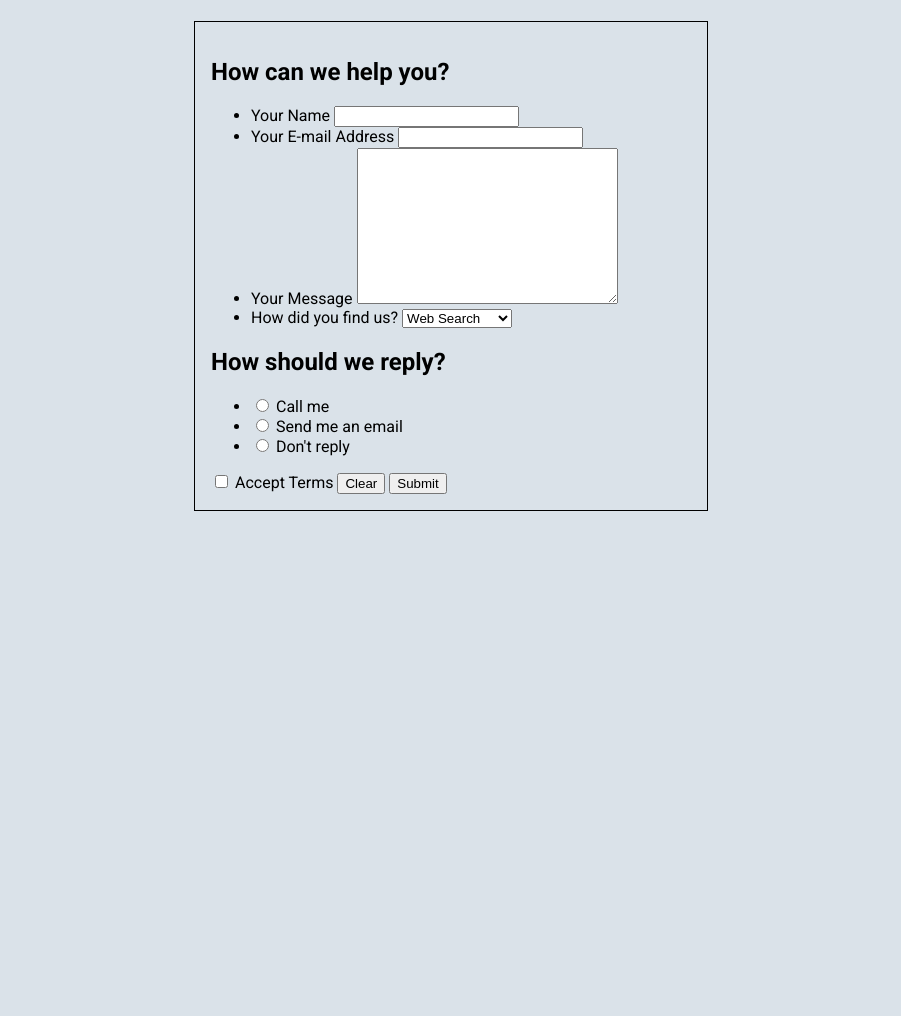
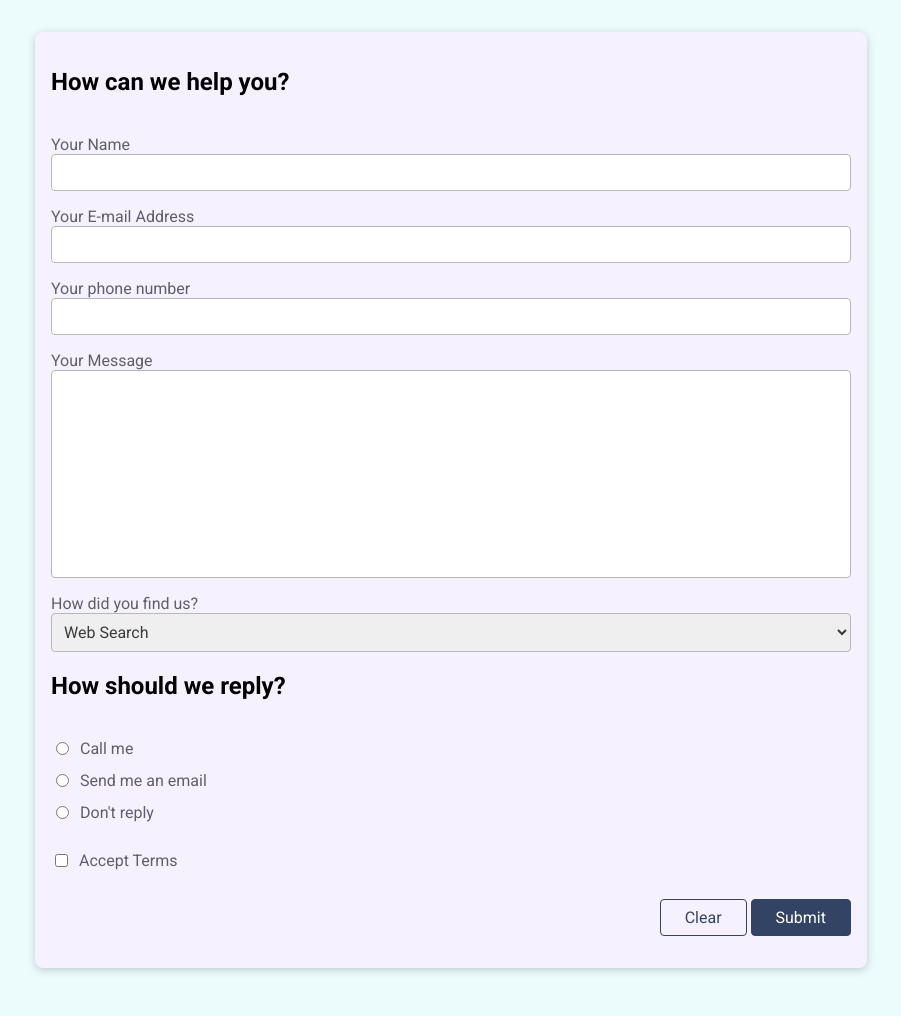
Before and after one commit to Unwana-dev/Pratice, a plain HTML site: page 100-days-of-code/Forms-pratice/Pratice-project/index.html in a window 1280 px wide. Shown: the part 86-1102 px from the top of the page, without its empty margins (189-1090 px from the left). Before the commit the page ends 800 px from the top, so only its background shows below. Drawn offline with Linux system fonts and the light colour scheme.

Commit message:
pratice forms

```diff
--- a/100-days-of-code/Forms-pratice/Pratice-project/index.html
+++ b/100-days-of-code/Forms-pratice/Pratice-project/index.html
@@ -17,64 +17,73 @@
         </h1>
     </header>
     <main>
-        <form action="">
-            <section class="first-container">
+        <form action="/challenge" method="get">
+            <section >
                 <h2>
                     How can we help you?
                 </h2>
 
                 <ul>
                     <li>
-                        <label for="">Your Name</label>
-                        <input type="text">
+                        <label for="username">Your Name</label>
+                        <input type="text" id="username" name="username" required>
                     </li>
                     <li>
-                        <label for="">Your E-mail Address</label>
-                        <input type="email">
+                        <label for="email">Your E-mail Address</label>
+                        <input type="email" id="email" name="email" required>
+                    </li>
+                    <li>
+                        <label for="phone">Your phone number</label>
+                        <input type="tel" name="phone" id="phone" required minlength="5">
                     </li>
                     <li>
                         <label for="">Your Message</label>
-                        <textarea name="" id="" cols="30" rows="10"></textarea>
-                    </li>
-                    <li>
-                        <label for="">How did you find us?</label>
-                        <select name="" id="">
-                            <option value="">Web Search</option>
-                            <option value="">Word of Mouth</option>
-                            <option value="">Other</option>
-                        </select>
+                        <textarea name="" id="" cols="30" rows="10" minlength="10" maxlength="200"></textarea required>
                     </li>
                 </ul>
             </section>
 
-            <section class="second-container">
+            <section>
+                <label for="channel">How did you find us?</label>
+                <select name="channel" id="channel" required>
+                    <option value="search">Web Search</option>
+                    <option value="word-of-mouth">Word of Mouth</option>
+                    <option value="other">Other</option>
+                </select>
+            </section>
+
+            <section >
                 <h2>
                     How should we reply?
                 </h2>
 
                 <ul>
-                    <li>
-                        <input type="radio">
-                        <label for="">Call me</label>
+                    <li class="radio">
+                        <input type="radio" name="reply" id="reply-phone" value="">
+                        <label for="reply-phone">Call me</label required>
                     </li>
-                    <li>
-                        <input type="radio">
-                        <label for="">Send me an email</label>
+                    <li class="radio">
+                        <input type="radio" name="reply" id="reply-email" value="email">
+                        <label for="reply-email">Send me an email</label required>
                     </li>
-                    <li>
-                        <input type="radio">
-                        <label for="">Don't reply</label>
+                    <li class="radio">
+                        <input type="radio" id="reply-none" name="reply" value="none">
+                        <label for="">Don't reply</label required>
                     </li>
                 </ul>
             </section>
+            <section class="radio">
+                <input type="checkbox" name="accept-terms" id="accept-terms">
+                <label for="accept-terms">Accept Terms</label required>
+            </section>
 
-            <input type="checkbox">
-            <label for="">Accept Terms</label>
-
-            <button type="reset">Clear</button>
-            <button>Submit</button>
+            <section id="form-action">
+                <button class="empty" type="reset">Clear</button>
+                <button class="filled">Submit</button>
+            </section>
         </form>
     </main>
 
+
 </body>
 </html>
--- a/100-days-of-code/Forms-pratice/Pratice-project/style.css
+++ b/100-days-of-code/Forms-pratice/Pratice-project/style.css
@@ -1,15 +1,101 @@
 body{
-    background-color: rgb(218, 226, 233);
+    background-color: rgb(236, 252, 253);
     font-family: 'Roboto', sans-serif;
 }
 
 h1{
     text-align: center;
+    margin: 2rem;
 }
 
-main{
+ul{
+    list-style: none;
+    display: inline;
+}
+
+form{
     margin: 3rem auto;
-    border: 1px solid black;
-    width: 30rem;
+    width: 50rem;
     padding: 1rem;
+    background-color: rgb(246, 241, 255);
+    border-radius: 8px;
+    box-shadow: 0 2px 8px rgba(0, 0, 0, 0.2);
 }
+
+ input,
+ textarea,
+ select
+{
+    width: 100%;
+    display: block;
+    margin-bottom: 1rem;
+    box-sizing: border-box;
+    font: inherit;
+    border: 1px solid rgb(184, 184, 184);
+    border-radius: 4px;
+    padding: 0.5rem;
+    color: rgb(61, 58, 58);
+}
+
+section{
+    margin-bottom: 1rem;
+}
+
+label{
+    color: rgb(95, 95, 107);
+    display: block;
+    margin-bottom: 0.5rem 0;
+}
+
+textarea{
+    resize: none;
+}
+
+input:focus,
+textarea:focus{
+    background-color: rgb(217, 227, 247);
+}
+
+button{
+    font: inherit;
+    border: 1px solid rgb(51, 67, 100);
+    padding: 0.5rem 1.5rem;
+    border-radius: 4px;
+    cursor: pointer;
+}
+
+#form-action{
+    text-align: right;
+}
+
+.filled{
+    background-color: rgb(51, 67, 100);
+    color: white;
+}
+
+.empty{
+    background-color: transparent;
+    color: rgb(51, 67, 100);
+}
+
+.filled:hover{
+    background-color: rgb(69, 89, 129);
+    border-color: rgb(69, 89, 129);
+}
+
+.empty:hover{
+    background-color: rgb(208, 215, 230);
+}
+
+.radio{
+    display: flex;
+}
+
+.radio label{
+    margin: 0;
+    margin-left: 0.5rem;
+}
+
+.radio input{
+    width: auto;
+}
```
